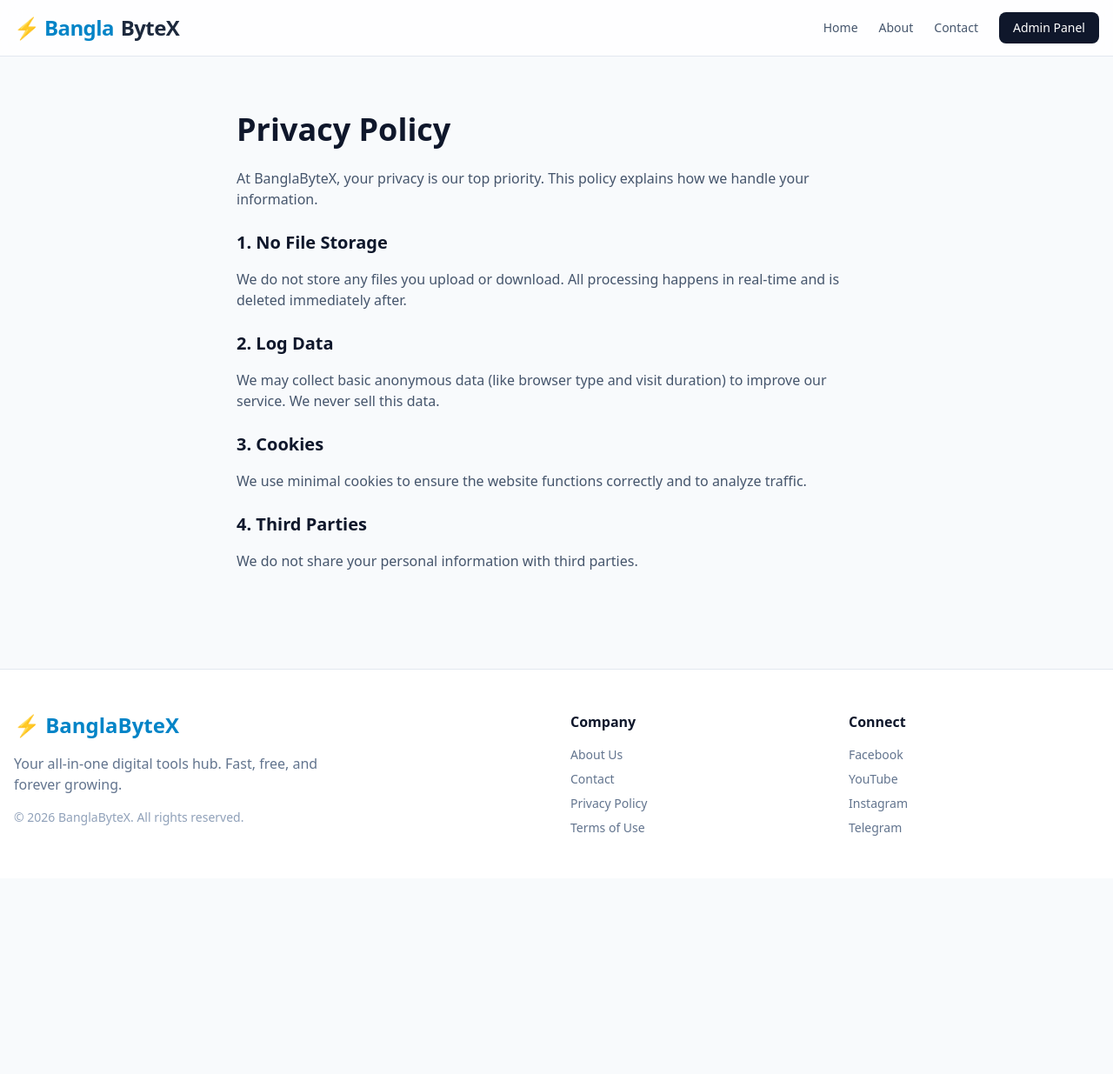
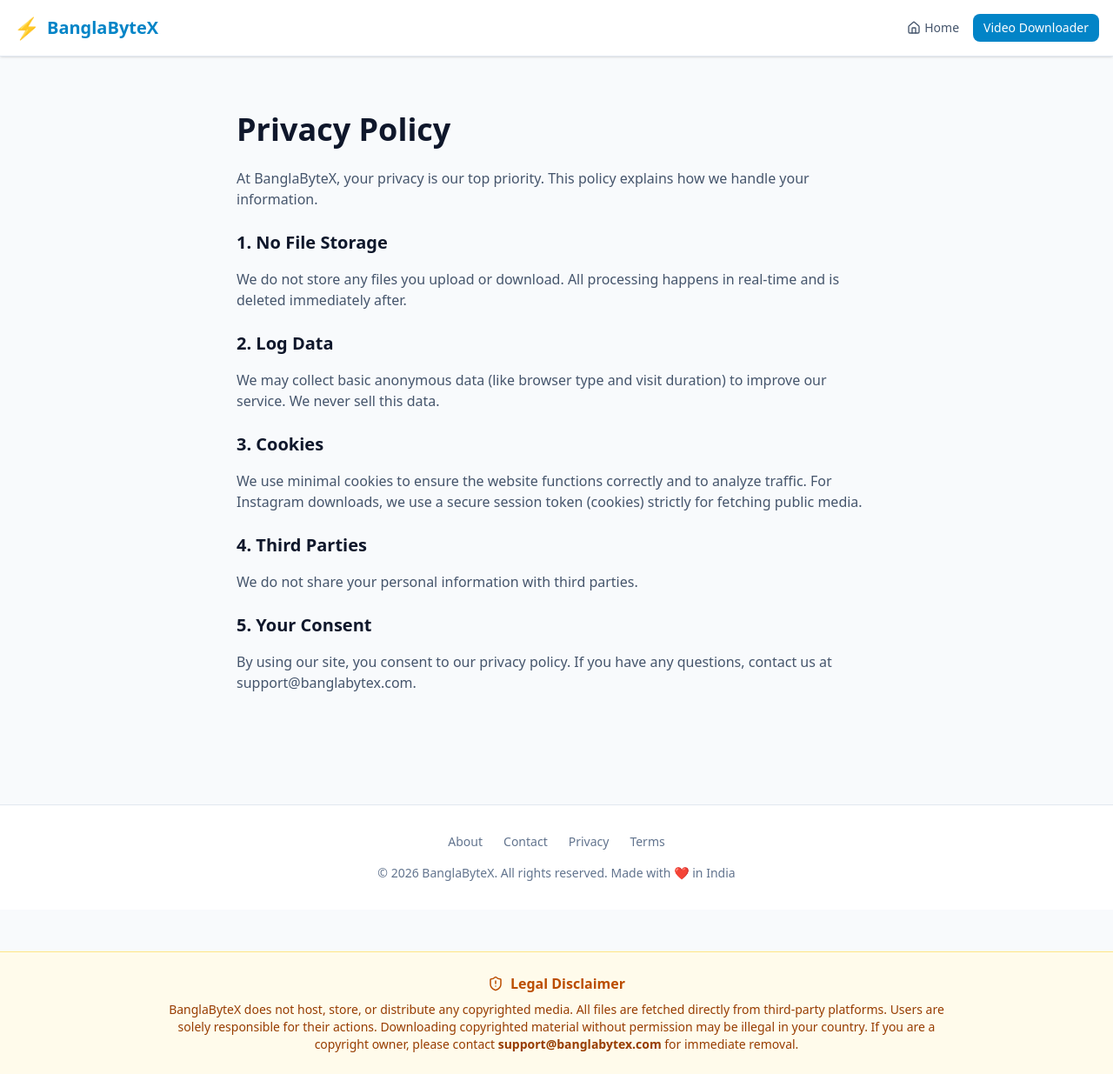
Before and after one commit to pabanfiles/banglabytex, a React (Vite) app in the folder frontend/: page /privacy-policy in a window 1280 px wide. Shown: the whole page at 87% size. Before the commit the page ends 1010 px from the top, so only its background shows below. Built offline with nearby package versions, Linux system fonts and the light colour scheme.

Commit message:
Add global disclaimer and update legal pages for safety

```diff
--- /dev/null
+++ b/frontend/src/components/GlobalDisclaimer.tsx
@@ -0,0 +1,18 @@
+import { ShieldAlert } from 'lucide-react'
+
+export default function GlobalDisclaimer() {
+  return (
+    <div className="bg-amber-50 border-t border-amber-200 mt-12 py-6">
+      <div className="max-w-7xl mx-auto px-4 text-center">
+        <div className="flex items-center justify-center gap-2 text-amber-700 font-semibold mb-2">
+          <ShieldAlert size={18} /> Legal Disclaimer
+        </div>
+        <p className="text-sm text-amber-800 max-w-4xl mx-auto">
+          BanglaByteX does not host, store, or distribute any copyrighted media. All files are fetched directly from third-party platforms.
+          Users are solely responsible for their actions. Downloading copyrighted material without permission may be illegal in your country.
+          If you are a copyright owner, please contact <strong>support@banglabytex.com</strong> for immediate removal.
+        </p>
+      </div>
+    </div>
+  )
+}
--- a/frontend/src/layouts/RootLayout.tsx
+++ b/frontend/src/layouts/RootLayout.tsx
@@ -1,70 +1,47 @@
 import { Link, Outlet, useLocation } from 'react-router-dom'
-import { Menu, X } from 'lucide-react'
-import { useState } from 'react'
+import { Home as HomeIcon } from 'lucide-react'
+import GlobalDisclaimer from '../components/GlobalDisclaimer'
 
 export default function RootLayout() {
-  const [isOpen, setIsOpen] = useState(false)
   const { pathname } = useLocation()
+  const isHome = pathname === '/'
 
   return (
-    <div className="min-h-screen flex flex-col bg-slate-50 text-slate-900">
-      <header className="sticky top-0 z-50 bg-white/80 backdrop-blur-md border-b border-slate-200">
+    <div className="min-h-screen bg-slate-50 flex flex-col">
+      <header className="sticky top-0 z-50 bg-white border-b border-slate-200 shadow-sm">
         <div className="max-w-7xl mx-auto px-4 h-16 flex items-center justify-between">
-          <Link to="/" className="flex items-center gap-2 font-extrabold text-2xl text-brand-600 tracking-tight">
-            ⚡ Bangla<span className="text-slate-800">ByteX</span>
+          <Link to="/" className="flex items-center gap-2 font-bold text-xl text-brand-600">
+            <span className="text-2xl">⚡</span> BanglaByteX
           </Link>
-
-          <nav className="hidden md:flex items-center gap-6 text-sm font-medium text-slate-600">
-            <Link to="/" className={pathname === '/' ? 'text-brand-600' : 'hover:text-brand-600'}>Home</Link>
-            <Link to="/about" className={pathname === '/about' ? 'text-brand-600' : 'hover:text-brand-600'}>About</Link>
-            <Link to="/contact" className={pathname === '/contact' ? 'text-brand-600' : 'hover:text-brand-600'}>Contact</Link>
-            <Link to="/admin" className="px-4 py-2 bg-slate-900 text-white rounded-lg hover:bg-slate-800 transition">Admin Panel</Link>
+          <nav className="flex items-center gap-4 text-sm">
+            {!isHome && (
+              <Link to="/" className="flex items-center gap-1 text-slate-600 hover:text-brand-600">
+                <HomeIcon size={16} /> Home
+              </Link>
+            )}
+            <Link to="/video-downloader" className="px-3 py-1.5 bg-brand-600 text-white rounded-lg hover:bg-brand-700">
+              Video Downloader
+            </Link>
           </nav>
-
-          <button className="md:hidden" onClick={() => setIsOpen(!isOpen)}>
-            {isOpen ? <X /> : <Menu />}
-          </button>
         </div>
-
-        {isOpen && (
-          <div className="md:hidden bg-white border-t border-slate-100 p-4 flex flex-col gap-3 text-sm font-medium">
-            <Link to="/" onClick={() => setIsOpen(false)}>Home</Link>
-            <Link to="/about" onClick={() => setIsOpen(false)}>About</Link>
-            <Link to="/contact" onClick={() => setIsOpen(false)}>Contact</Link>
-            <Link to="/admin" onClick={() => setIsOpen(false)} className="text-brand-600">Admin Panel</Link>
-          </div>
-        )}
       </header>
 
       <main className="flex-1"><Outlet /></main>
 
-      <footer className="bg-white border-t border-slate-200 py-12 mt-12">
-        <div className="max-w-7xl mx-auto px-4 grid grid-cols-1 md:grid-cols-4 gap-8">
-          <div className="col-span-1 md:col-span-2">
-            <div className="text-2xl font-extrabold text-brand-600 mb-4">⚡ BanglaByteX</div>
-            <p className="text-slate-500 max-w-sm mb-4">Your all-in-one digital tools hub. Fast, free, and forever growing.</p>
-            <p className="text-slate-400 text-sm">© 2026 BanglaByteX. All rights reserved.</p>
+      <footer className="mt-16 border-t border-slate-200 bg-white">
+        <div className="max-w-7xl mx-auto px-4 py-8 text-center text-sm text-slate-500">
+          <div className="mb-4 flex justify-center gap-6">
+            <Link to="/about" className="hover:text-brand-600">About</Link>
+            <Link to="/contact" className="hover:text-brand-600">Contact</Link>
+            <Link to="/privacy-policy" className="hover:text-brand-600">Privacy</Link>
+            <Link to="/terms" className="hover:text-brand-600">Terms</Link>
           </div>
-          <div>
-            <h4 className="font-bold mb-4">Company</h4>
-            <ul className="space-y-2 text-sm text-slate-500">
-              <li><Link to="/about" className="hover:text-brand-600">About Us</Link></li>
-              <li><Link to="/contact" className="hover:text-brand-600">Contact</Link></li>
-              <li><Link to="/privacy-policy" className="hover:text-brand-600">Privacy Policy</Link></li>
-              <li><Link to="/terms" className="hover:text-brand-600">Terms of Use</Link></li>
-            </ul>
-          </div>
-          <div>
-            <h4 className="font-bold mb-4">Connect</h4>
-            <ul className="space-y-2 text-sm text-slate-500">
-              <li><a href="#" className="hover:text-brand-600">Facebook</a></li>
-              <li><a href="#" className="hover:text-brand-600">YouTube</a></li>
-              <li><a href="#" className="hover:text-brand-600">Instagram</a></li>
-              <li><a href="#" className="hover:text-brand-600">Telegram</a></li>
-            </ul>
-          </div>
+          © {new Date().getFullYear()} BanglaByteX. All rights reserved. Made with ❤️ in India
         </div>
       </footer>
+
+      {/* Global Disclaimer (সব পেজের নিচে দেখাবে) */}
+      <GlobalDisclaimer />
     </div>
   )
 }
--- a/frontend/src/pages/legal/Privacy.tsx
+++ b/frontend/src/pages/legal/Privacy.tsx
@@ -9,9 +9,11 @@ export default function Privacy() {
         <h3 className="text-xl font-bold text-slate-900 mt-6">2. Log Data</h3>
         <p>We may collect basic anonymous data (like browser type and visit duration) to improve our service. We never sell this data.</p>
         <h3 className="text-xl font-bold text-slate-900 mt-6">3. Cookies</h3>
-        <p>We use minimal cookies to ensure the website functions correctly and to analyze traffic.</p>
+        <p>We use minimal cookies to ensure the website functions correctly and to analyze traffic. For Instagram downloads, we use a secure session token (cookies) strictly for fetching public media.</p>
         <h3 className="text-xl font-bold text-slate-900 mt-6">4. Third Parties</h3>
         <p>We do not share your personal information with third parties.</p>
+        <h3 className="text-xl font-bold text-slate-900 mt-6">5. Your Consent</h3>
+        <p>By using our site, you consent to our privacy policy. If you have any questions, contact us at support@banglabytex.com.</p>
       </div>
     </div>
   )
```
Also changed, not shown: frontend/src/pages/legal/About.tsx (line endings or trailing spaces), frontend/src/pages/legal/Contact.tsx (line endings or trailing spaces).
